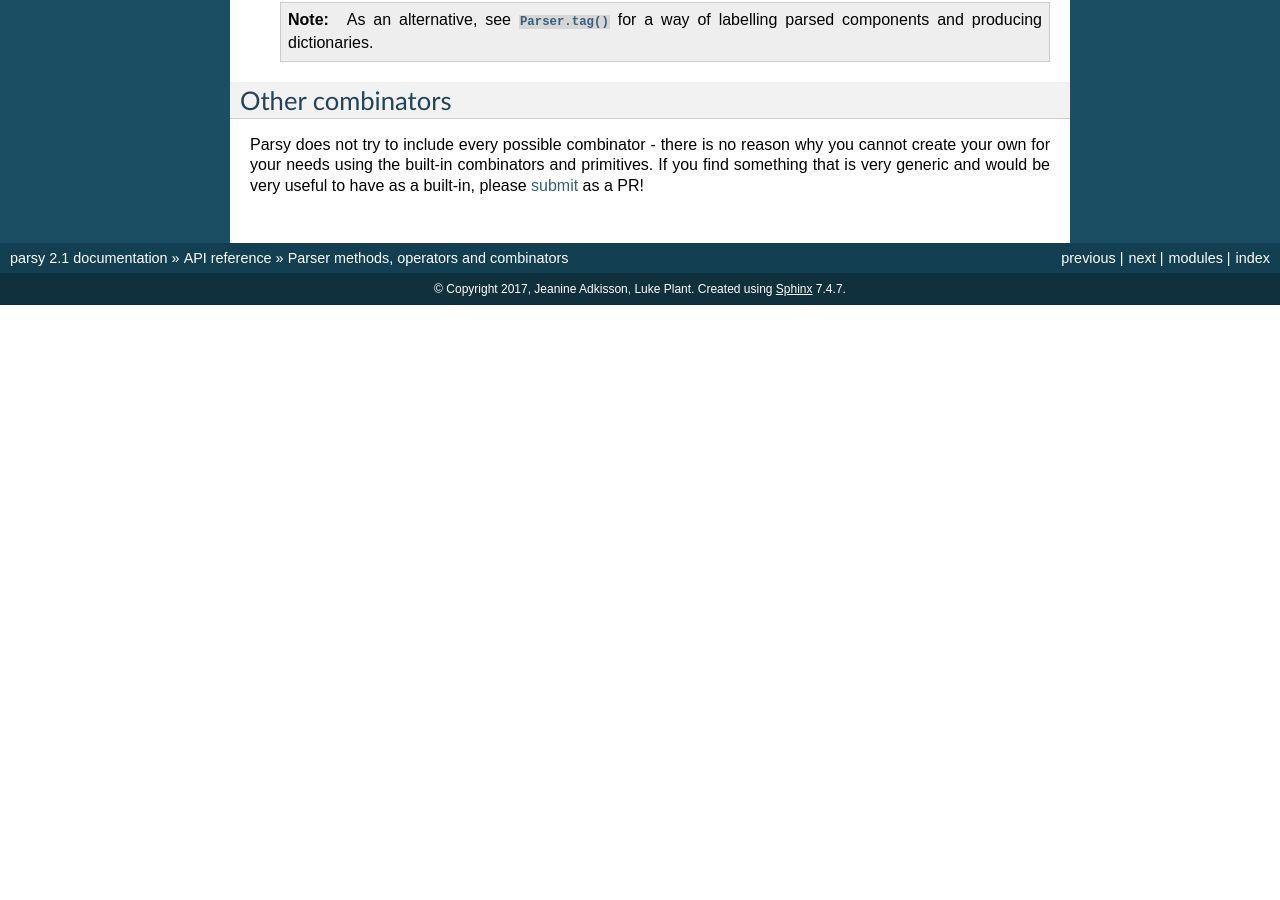
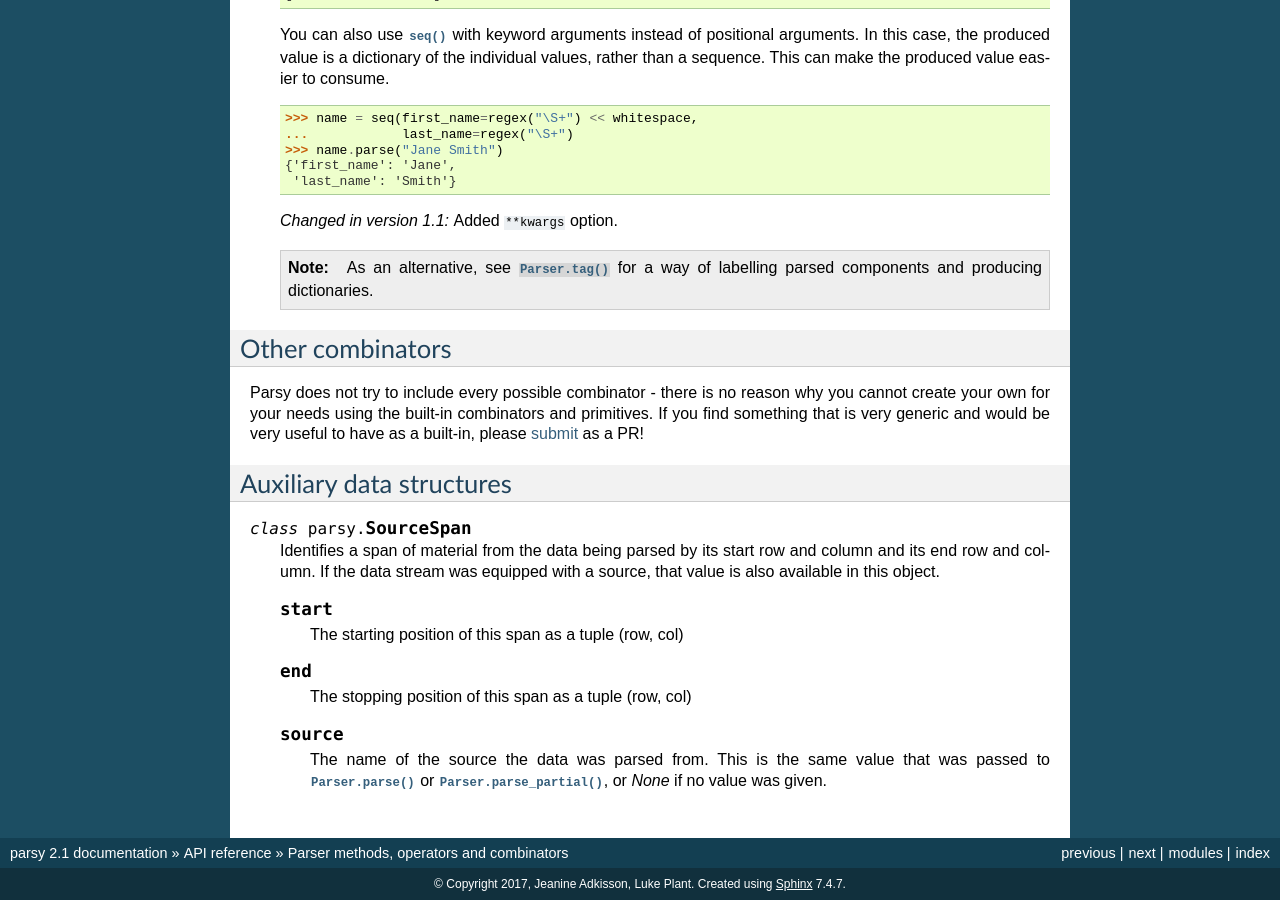
Before and after one commit to python-parsy/parsy, a Sphinx documentation site: the page built from docs/ref/methods_and_combinators.rst, in a window 1280 px wide and 900 px high, scrolled down 8255 px. Built offline with Sphinx 7.4.7, drawn with Linux system fonts in a browser that asks for light colours; before the commit the page ends 8560 px from its top, so only the background shows below that; some of the changed text lies outside the part shown.

Commit message:
document .span() and SourceSpan

```diff
--- a/docs/ref/methods_and_combinators.rst
+++ b/docs/ref/methods_and_combinators.rst
@@ -23,7 +23,7 @@
    The following methods are for actually **using** the parsers that you have
    created:
 
-   .. method:: parse(string_or_list)
+   .. method:: parse(string_or_list[, source=None])
 
       Attempts to parse the given string (or list). If the parse is successful
       and consumes the entire string, the result is returned - otherwise, a
@@ -36,7 +36,11 @@
       library will work with tokens just as well. See :doc:`/howto/lexing` for
       more information.
 
-   .. method:: parse_partial(string_or_list)
+      When a non-None ``source`` is given, this name is reported automatically
+      in parse errors. Typically, this is the file path or URL where the data
+      to parse originates from.
+
+   .. method:: parse_partial(string_or_list[, source=None])
 
       Similar to ``parse``, except that it does not require the entire
       string (or list) to be consumed. Returns a tuple of
@@ -401,6 +405,20 @@
       </howto/lexing/>` and want subsequent parsing of the token stream to be
       able to report original positions in error messages etc.
 
+   .. method:: span()
+
+      Returns a parser that augments the initial parser's result with a :class:`SourceSpan`
+      containing information about where that parser started and stopped within the
+      source data. The new value is a tuple:
+
+      .. code:: python
+
+         (source_span, original_value)
+
+      This enables reporting of custom errors involving source locations, such as when
+      using parsy as a :doc:`lexer</howto/lexing/>` or when building a syntax tree that will be
+      further analyzed.
+
 .. _operators:
 
 Parser operators
@@ -594,3 +612,26 @@
 you cannot create your own for your needs using the built-in combinators and
 primitives. If you find something that is very generic and would be very useful
 to have as a built-in, please :doc:`submit </contributing>` as a PR!
+
+Auxiliary data structures
+=========================
+
+.. class:: SourceSpan
+
+   Identifies a span of material from the data being parsed by its start row and column and its end
+   row and column. If the data stream was equipped with a source, that value is also available in
+   this object.
+
+   .. attribute:: start
+
+      The starting position of this span as a tuple (row, col)
+
+   .. attribute:: end
+
+      The stopping position of this span as a tuple (row, col)
+
+   .. attribute:: source
+
+      The name of the source the data was parsed from. This is the same value
+      that was passed to :meth:`Parser.parse` or :meth:`Parser.parse_partial`,
+      or `None` if no value was given.
```
